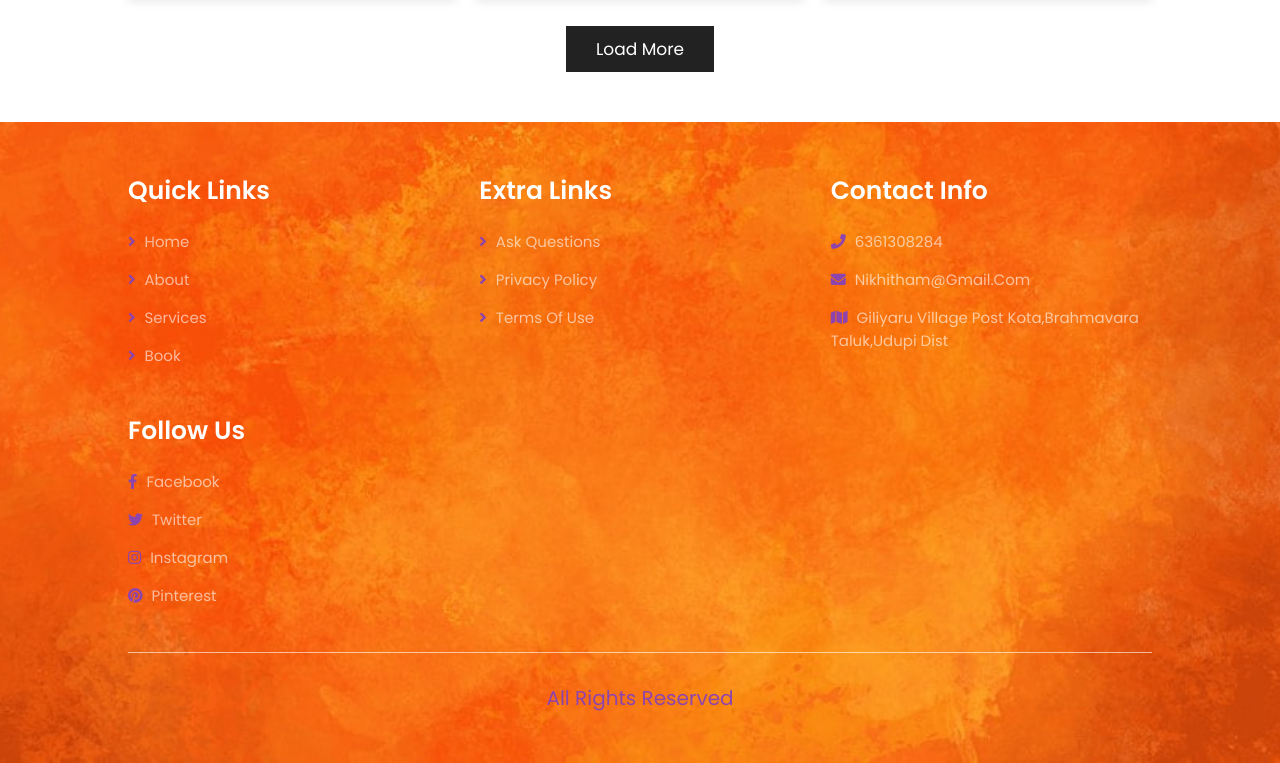
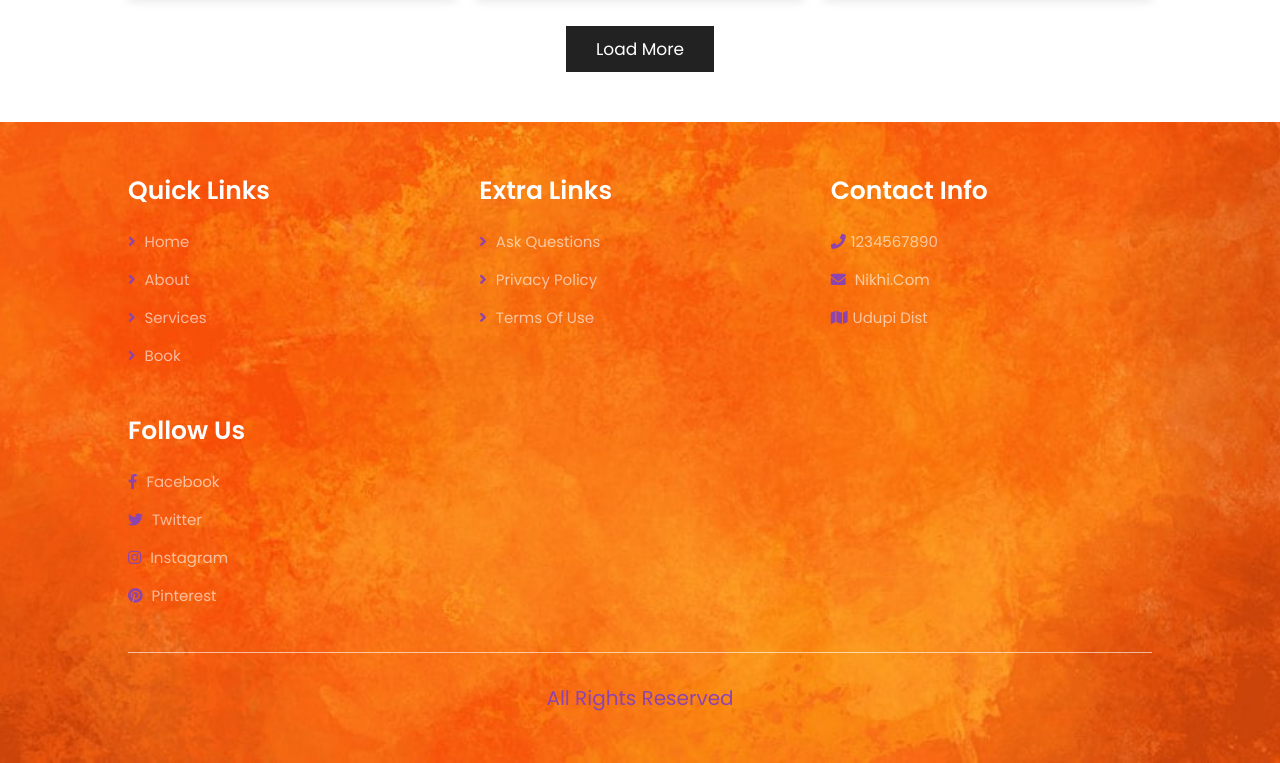
Before and after one commit to NikhithaM06/Wedding_planner_website, a PHP site: page /package.PHP in a window 1280 px wide. Shown: the part 1134-1897 px from the top of the page. Run offline with PHP 8.4, Linux system fonts and the light colour scheme.

Commit message:
Update package.PHP

```diff
--- a/package.PHP
+++ b/package.PHP
@@ -144,9 +144,9 @@
 
       <div class="box">
          <h3>Contact Info</h3>
-         <a href="#"><i class="fas fa-phone"></i> 6361308284</a>
-         <a href="#"><i class="fas fa-envelope"></i> nikhitham@gmail.com</a>
-         <a href="#"><i class="fas fa-map"></i> Giliyaru village post Kota,Brahmavara Taluk,Udupi dist</a>
+         <a href="#"><i class="fas fa-phone"></i>1234567890</a>
+         <a href="#"><i class="fas fa-envelope"></i> nikhi.com</a>
+         <a href="#"><i class="fas fa-map"></i>Udupi dist</a>
       </div>
 
       <div class="box">
```
